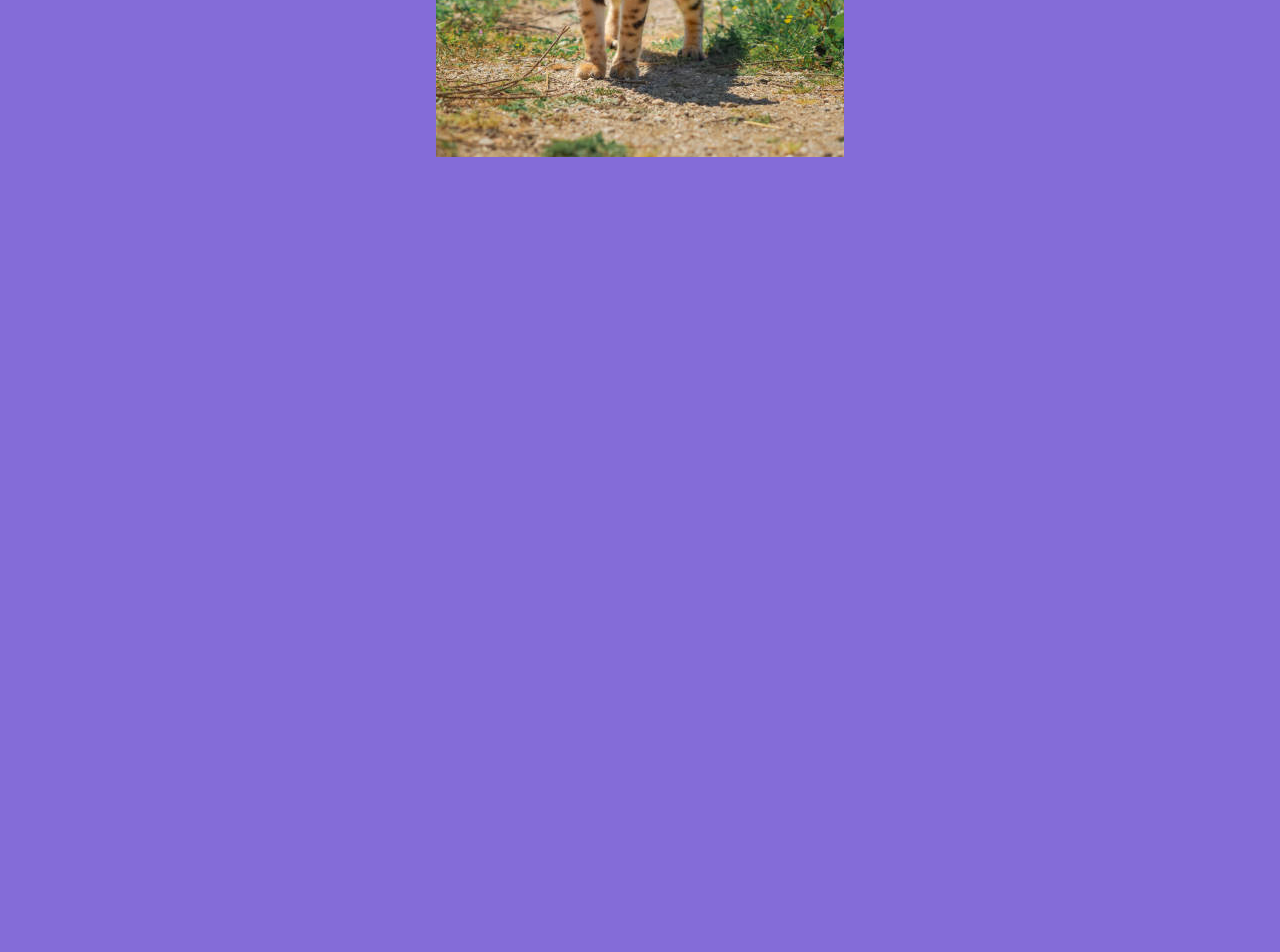
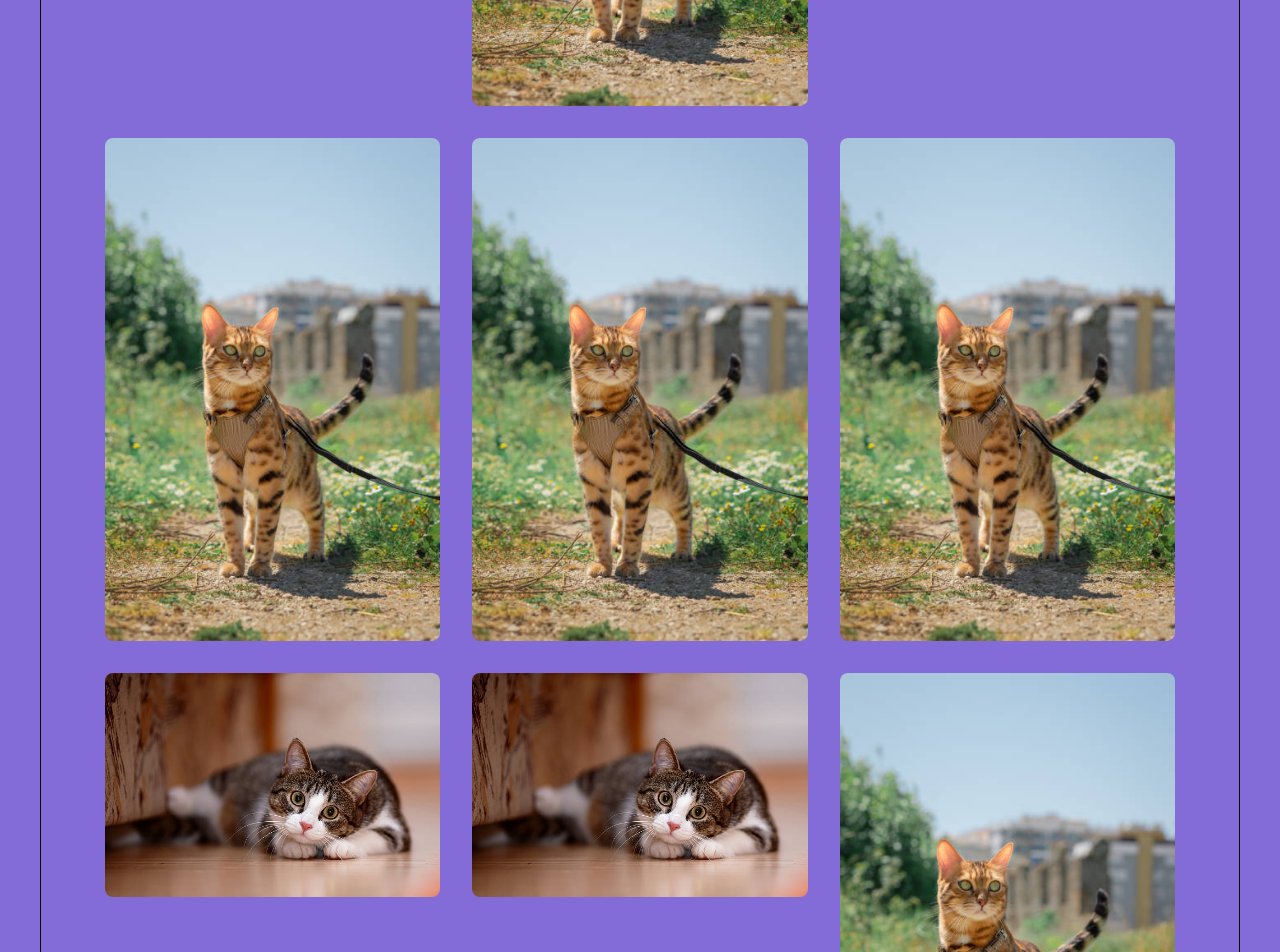
Before and after one commit to demandsupply/photography-portfolio, a Next.js app: page / in a window 1280 px wide. Shown: the part 2200-3152 px from the top of the page. Before the commit the page ends 2400 px from the top, so only its background shows below. Built offline with nearby package versions, Linux system fonts and the light colour scheme.

Commit message:
style: add style to section three. Added section-max-width variable

```diff
--- a/src/components/ImageCard/ImageCard.module.css
+++ b/src/components/ImageCard/ImageCard.module.css
@@ -3,6 +3,7 @@
     position: relative;
     overflow: hidden;
     cursor: pointer;
+    border-radius: var(--radius-md);
 }
 
 .vertical {
--- a/src/components/home/SectionThree/SectionThree.jsx
+++ b/src/components/home/SectionThree/SectionThree.jsx
@@ -9,6 +9,12 @@ export default function SectionThree( { title, subtitle }) {
           <ImageCard src="/home/sample-img-horizontal.jpg" orientation="horizontal" />
           <ImageCard src="/home/sample-img-vertical.jpg" orientation="vertical" />
           <ImageCard src="/home/sample-img-horizontal.jpg" orientation="horizontal" />
+          <ImageCard src="/home/sample-img-vertical.jpg" orientation="vertical" />
+          <ImageCard src="/home/sample-img-vertical.jpg" orientation="vertical" />
+          <ImageCard src="/home/sample-img-vertical.jpg" orientation="vertical" />
+          <ImageCard src="/home/sample-img-horizontal.jpg" orientation="horizontal" />
+          <ImageCard src="/home/sample-img-horizontal.jpg" orientation="horizontal" />
+          <ImageCard src="/home/sample-img-vertical.jpg" orientation="vertical" />
       </div>
     </section>
   )
--- a/src/components/home/SectionThree/SectionThree.module.css
+++ b/src/components/home/SectionThree/SectionThree.module.css
@@ -1,31 +1,30 @@
 .sectionThree {
-    width: 100%;
-    height: 100vh;
+    max-width: var(--section-max-width);
 
+    margin: auto;
     display: flex;
     flex-direction: column;
     justify-content: center;
     align-items: center;
+
+    border: 1px solid #000;
+
 }
 
 .title {
+    margin-top: var(--spacing-xl);
     font-size: var(--text-h2);
 }
 
-.content {
-    display: flex;
-    flex-direction: column;
-    gap: 24px;
-    align-items: center;
-}
 
 .imagesGrid {
   display: grid;
   grid-template-columns: repeat(3, 1fr);
-  gap: 28px;
+  gap: var(--spacing-lg);
   align-items: start;
-  margin-top: 60px;
+  margin-top: var(--spacing-lg);
   width: 100%;
   margin-left: auto;
   margin-right: auto;
+  padding: var(--spacing-xl)
 }
--- a/src/styles/variables.css
+++ b/src/styles/variables.css
@@ -41,6 +41,7 @@
 
   /* OTHER COSTANTS */
   --navbar-height: 60px;
+  --section-max-width: 1200px;
 }
 
 @media (prefers-color-scheme: dark) {
```
